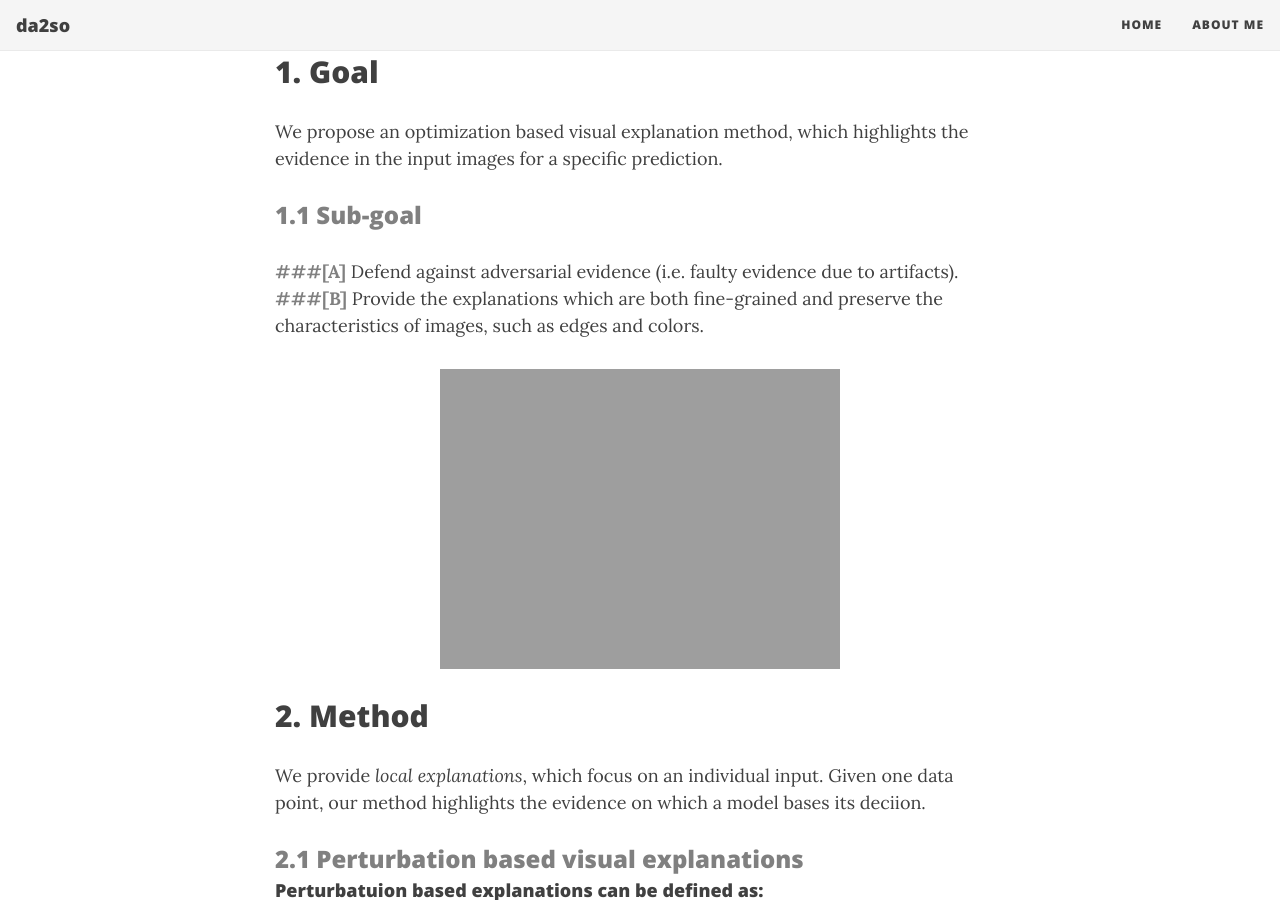
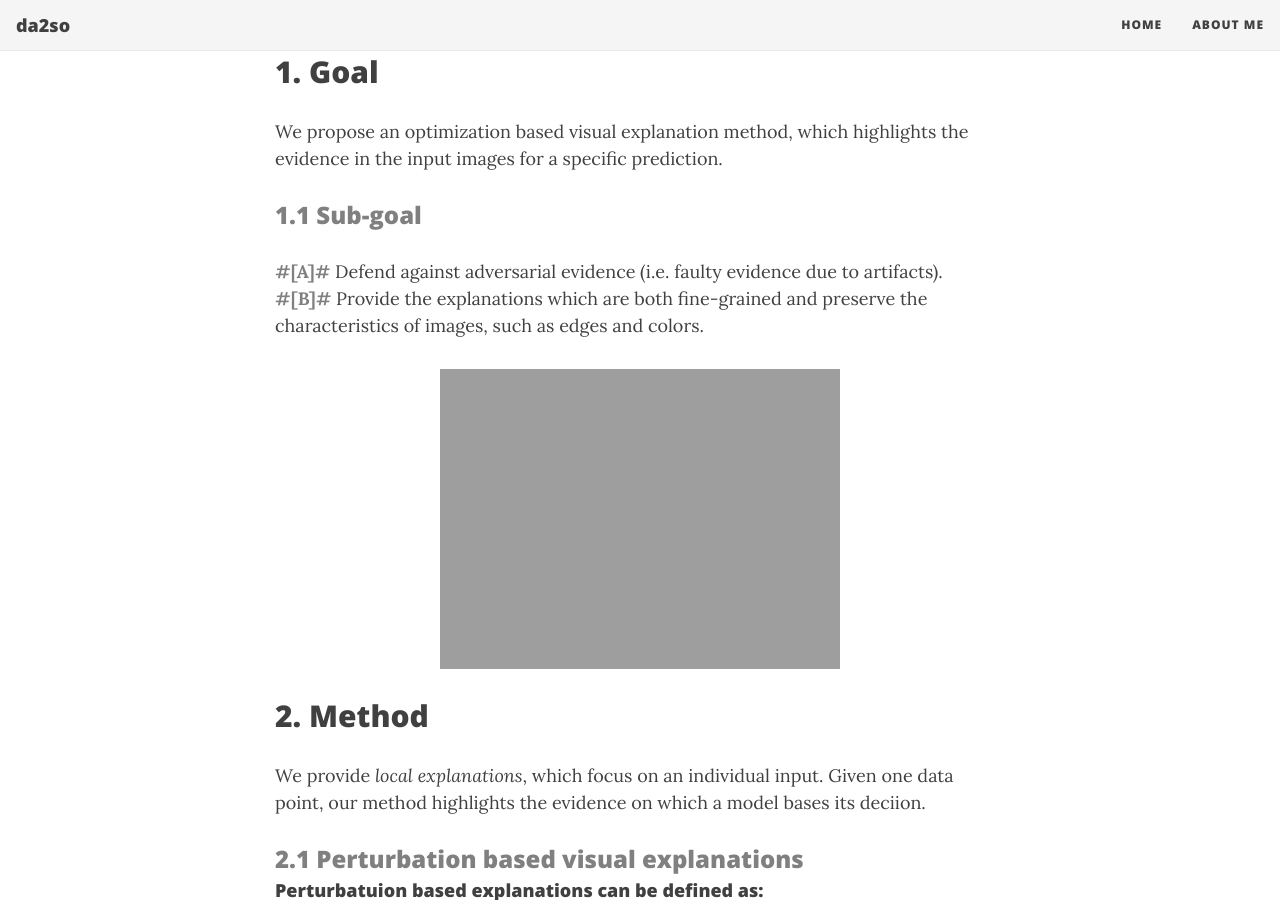
Before and after one commit to da2so/da2so.github.io, a Jekyll site: the page built from _posts/2020-08-17-Interpretable_And_Fine-grained_Visual_Explanations_For_Convolutional_Neural_Networks.md, in a window 1280 px wide and 900 px high, scrolled down 350 px. Built offline with Jekyll 4.4.1, drawn with Linux system fonts in a browser that asks for light colours; nearby versions of some CDN libraries; formulas are drawn with MathJax 3.

Commit message:
Update 2020-08-17-Interpretable_And_Fine-grained_Visual_Explanations_For_Convolutional_Neural_Networks.md

```diff
--- a/_posts/2020-08-17-Interpretable_And_Fine-grained_Visual_Explanations_For_Convolutional_Neural_Networks.md
+++ b/_posts/2020-08-17-Interpretable_And_Fine-grained_Visual_Explanations_For_Convolutional_Neural_Networks.md
@@ -14,8 +14,8 @@ We propose an optimization based visual explanation method, which highlights the
 
 ### <span style="color:gray">1.1 Sub-goal </span>
 
-<span style="color:gray">**###[A]**</span> Defend against adversarial evidence (i.e. faulty evidence due to artifacts).
-<span style="color:gray">**###[B]**</span> Provide the explanations which are both fine-grained and preserve the characteristics of images, such as edges and colors.
+<span style="color:gray">**#[A]#**</span> Defend against adversarial evidence (i.e. faulty evidence due to artifacts).
+<span style="color:gray">**#[B]#**</span> Provide the explanations which are both fine-grained and preserve the characteristics of images, such as edges and colors.
 
 ![1](https://da2so.github.io/assets/post_img/2020-08-17-Interpretable_And_Fine-grained_Visual_Explanations_For_Convolutional_Neural_Networks/1.png){: .mx-auto.d-block :}
 
```
